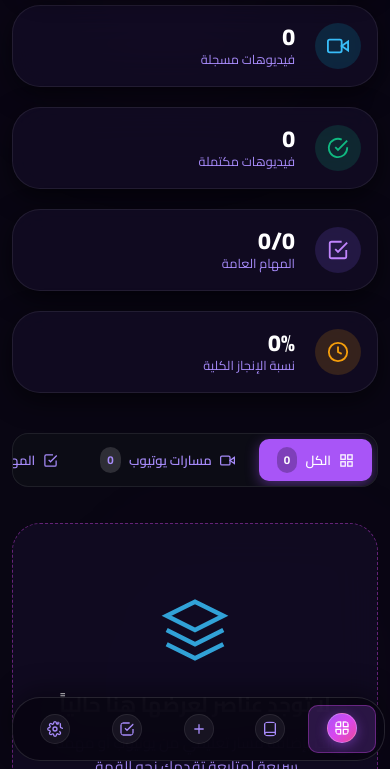
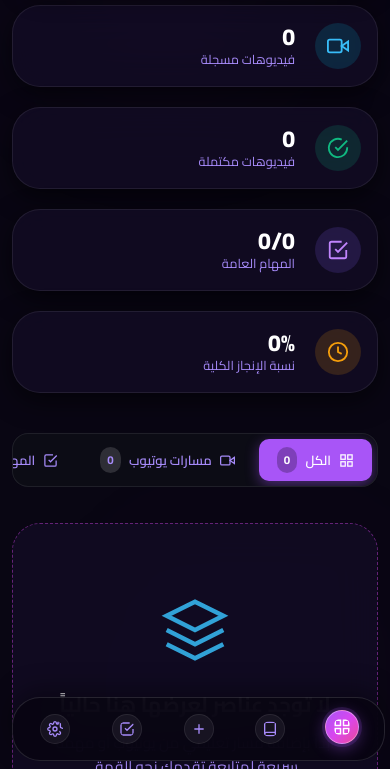
Before and after one commit to nour714/Zenith, a plain HTML site: page frontend/index.html in a window 390 px wide. Shown: the part 75-844 px from the top of the page. Drawn offline with Linux system fonts and the light colour scheme; no server answers.

Commit message:
Refine active mobile icon highlight

```diff
--- a/frontend/css/layout.css
+++ b/frontend/css/layout.css
@@ -657,15 +657,18 @@ html[dir="rtl"] .toast-container {
 
   .mobile-bottom-nav-btn.active {
     color: #fff;
-    background: rgba(168, 85, 247, 0.22);
-    box-shadow: inset 0 0 0 1px rgba(217, 70, 239, 0.35);
+    background: transparent;
+    box-shadow: none;
   }
 
   .mobile-bottom-nav-btn.active svg {
+    width: 34px;
+    height: 34px;
+    padding: 7px;
     background: var(--gradient-brand);
-    border-color: rgba(255, 255, 255, 0.25);
-    box-shadow: 0 3px 12px var(--accent-primary-glow);
-    transform: translateY(-1px);
+    border-color: rgba(255, 255, 255, 0.35);
+    box-shadow: 0 0 0 3px rgba(168, 85, 247, 0.16), 0 4px 16px var(--accent-primary-glow);
+    transform: translateY(-2px);
   }
 
   .mobile-bottom-nav-badge {
--- a/frontend/index.html
+++ b/frontend/index.html
@@ -18,7 +18,7 @@
   <!-- Modular Stylesheets -->
   <link rel="stylesheet" href="css/tokens.css">
   <link rel="stylesheet" href="css/base.css">
-  <link rel="stylesheet" href="css/layout.css?v=10">
+  <link rel="stylesheet" href="css/layout.css?v=11">
   <link rel="stylesheet" href="css/components.css?v=7">
   <link rel="stylesheet" href="css/animations.css">
   <link rel="stylesheet" href="css/rtl.css">
```
